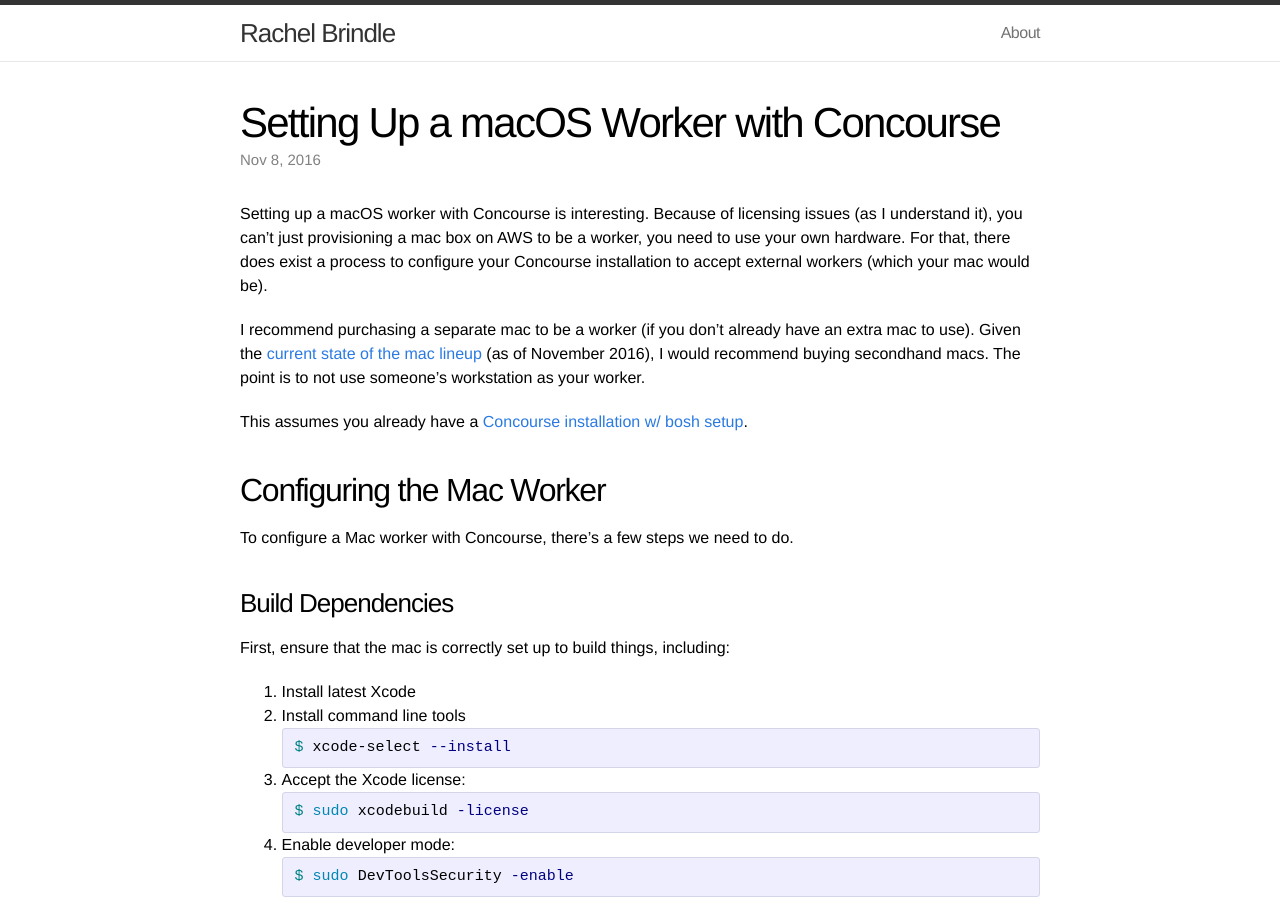
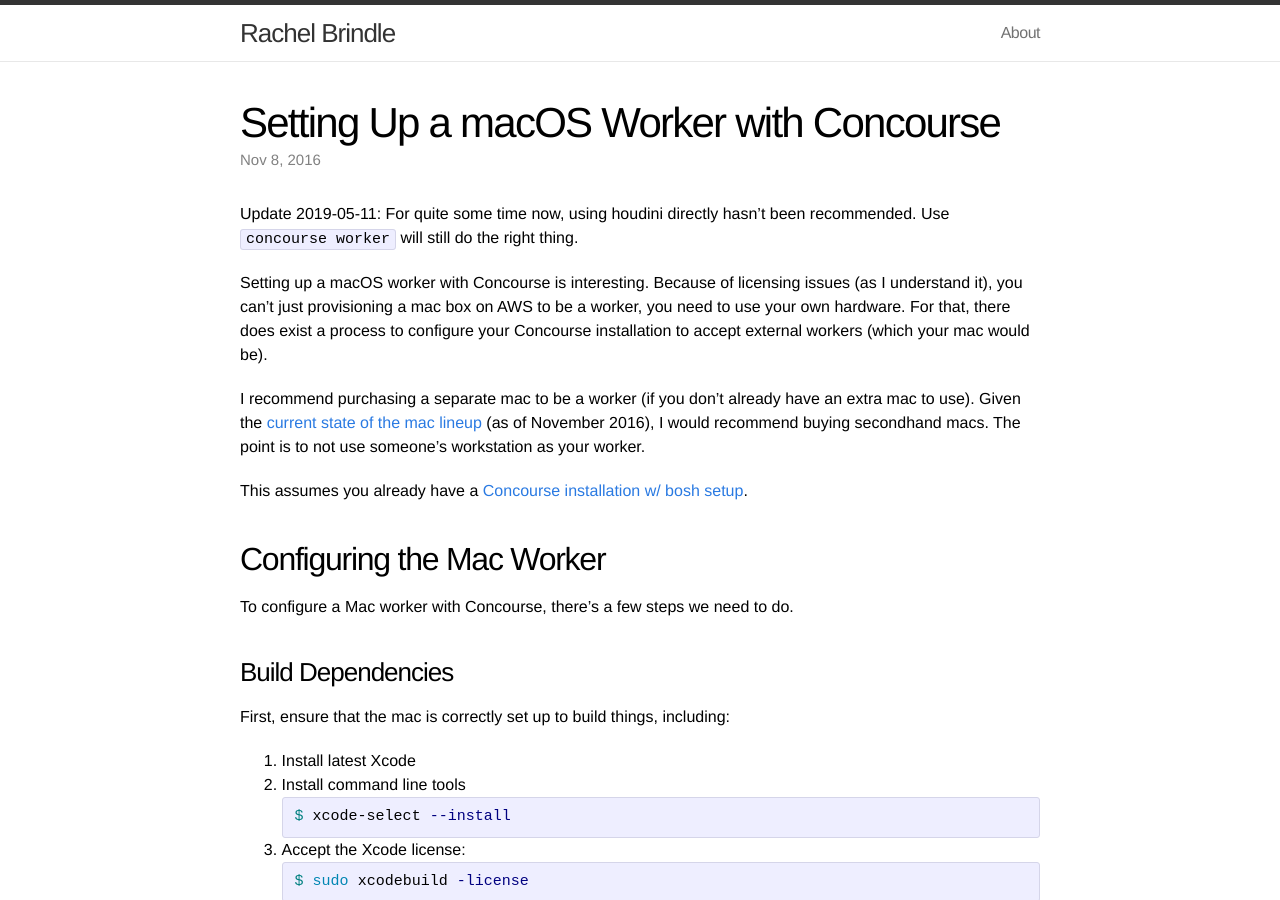
Before and after one commit to younata/younata.github.io, a Jekyll site: the page built from _posts/2016-11-08-concourse-mac-worker.md, in a window 1280 px wide and 900 px high. Built offline with Jekyll 4.4.1, drawn with Linux system fonts in a browser that asks for light colours.

Commit message:
Small update on my concourse mac mini worker article

```diff
--- a/_posts/2016-11-08-concourse-mac-worker.md
+++ b/_posts/2016-11-08-concourse-mac-worker.md
@@ -4,6 +4,8 @@
 date: 2016-11-08
 tags: ios, concourse, ci
 ---
+
+Update 2019-05-11: For quite some time now, using houdini directly hasn't been recommended. Use `concourse worker` will still do the right thing.
 
 Setting up a macOS worker with Concourse is interesting. Because of licensing issues (as I understand it), you can't just provisioning a mac box on AWS to be a worker, you need to use your own hardware. For that, there does exist a process to configure your Concourse installation to accept external workers (which your mac would be).
 
```
